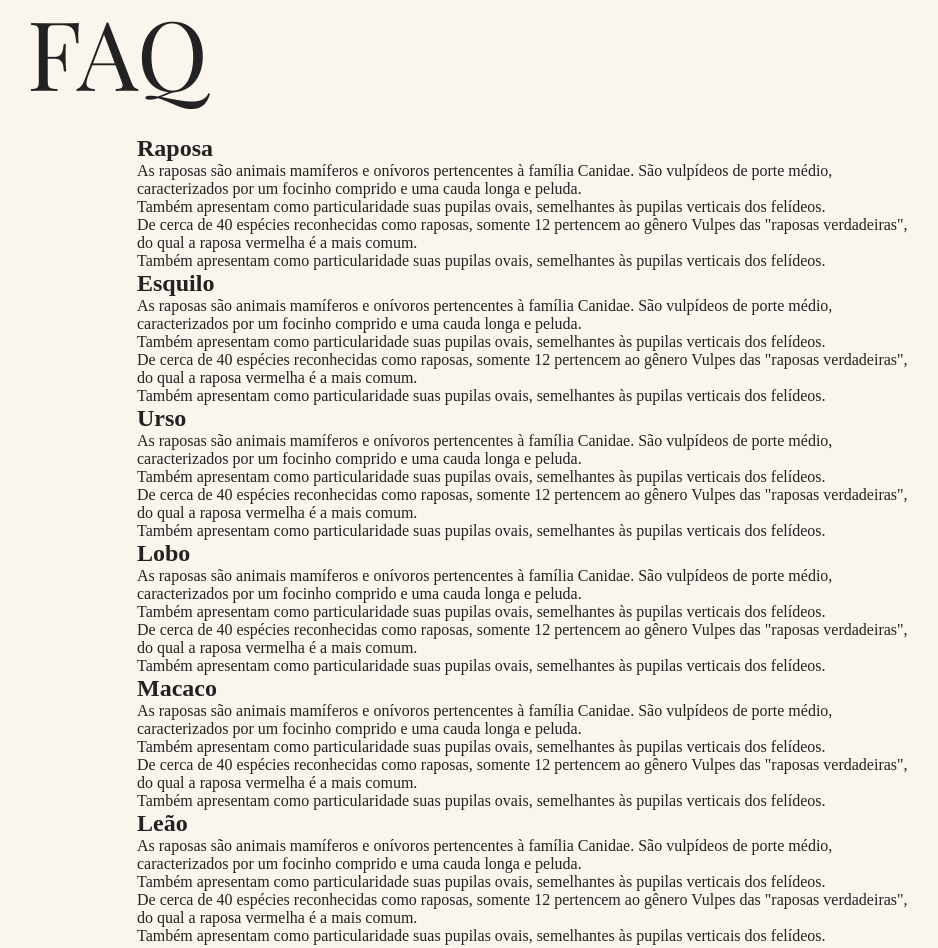
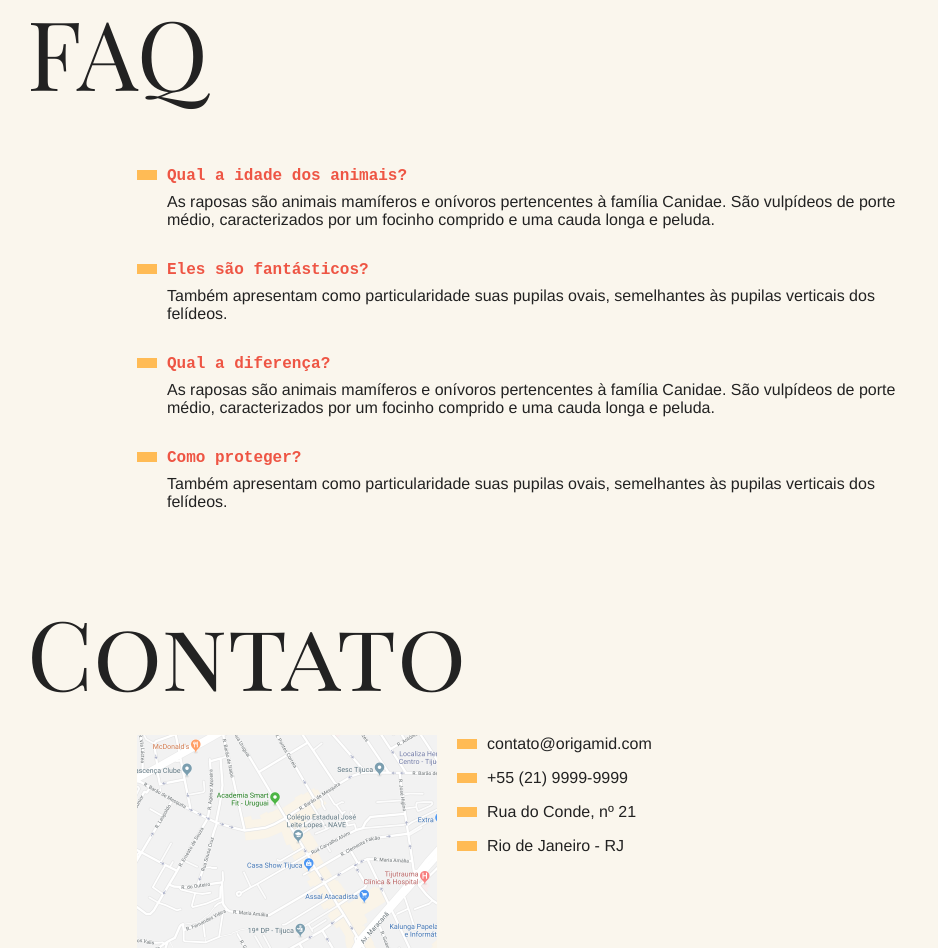
Before and after one commit to mordonha/js-init, a website: page project-01/index.html in a window 1280 px wide. Shown: the part 2370-3318 px from the top of the page, without its empty margins (163-1101 px from the left). Drawn offline with Linux system fonts and the light colour scheme.

Commit message:
Correct script file to project

```diff
--- a/project-01/index.html
+++ b/project-01/index.html
@@ -129,6 +129,6 @@
     <p>Todos os direitos reservados.</p>
   </footer>
 
-  <script src="script.js"></script>
+  <script src="script-project.js"></script>
 </body>
 </html>
--- a/project-01/script.js
+++ b/project-01/script.js
@@ -1,3 +1,4 @@
+/*
 // Retorne no console todas as imagens do site
 
 const imgList = document.getElementsByTagName('img'); //HTMLCollection é 'ao vivo'.
@@ -138,3 +139,5 @@ console.log(firstDt.nextElementSibling);
 
 // Substitua o conteúdo html de .faq pelo de .animais
 faqSite.innerHTML = animals.innerHTML;
+
+*/
```
Also changed, not shown: project-01/script-project.js (added).
